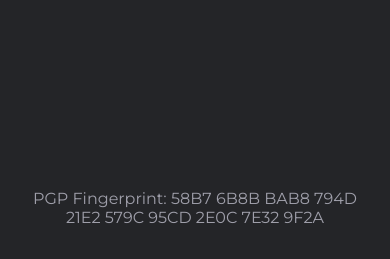
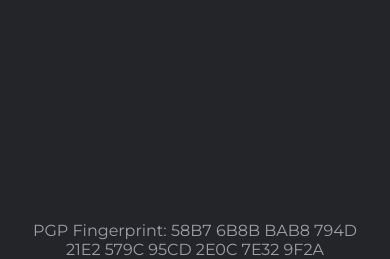
Before and after one commit to PacketParker/pkrm.dev, a Flask app: page / in a window 390 px wide. Shown: the part 585-844 px from the top of the page. Run offline with Flask 3, Linux system fonts and the light colour scheme.

Commit message:
Move footer down on mobile

```diff
--- a/app/templates/index.html
+++ b/app/templates/index.html
@@ -172,4 +172,11 @@
         margin-bottom: 2rem;
         width: 90vw;
     }
+
+    /* Footer media query for mobile */
+    @media only screen and (max-width: 600px) {
+        footer {
+            bottom: -2rem;
+        }
+    }
 </style>
```
Also changed, not shown: app/templates/about.html (+7 -0 lines), app/templates/contact.html (+7 -0 lines), app/templates/pgp.html (+7 -0 lines).
